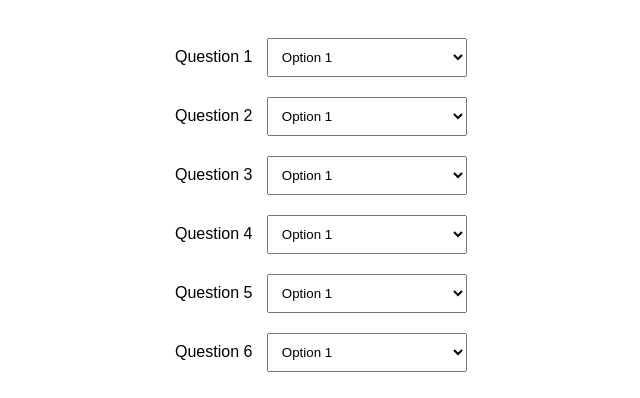
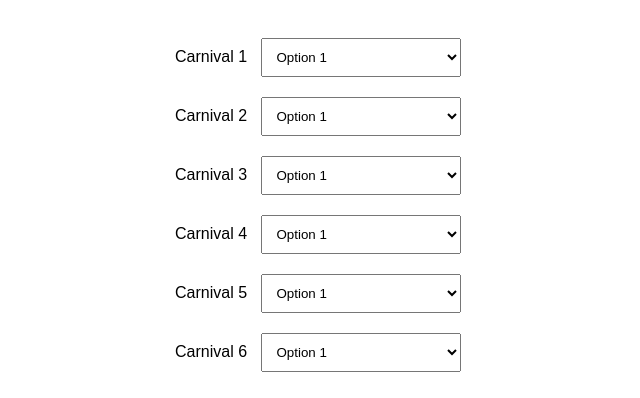
Before and after one commit to MaxNoddings/EISA-Course-Sets, a plain HTML site: page index.html in a window 1280 px wide. Shown: the whole page, without its empty margins (265-905 px from the left). Drawn offline with Linux system fonts and the light colour scheme.

Commit message:
changed dropdown question names

```diff
--- a/index.html
+++ b/index.html
@@ -11,27 +11,27 @@
 <body>
     <form id="dynamicForm">
         <div>
-            <label>Question 1</label>
+            <label>Carnival 1</label>
             <select class="dropdown" id="dropdown1"></select>
         </div>
         <div>
-            <label>Question 2</label>
+            <label>Carnival 2</label>
             <select class="dropdown" id="dropdown2"></select>
         </div>
         <div>
-            <label>Question 3</label>
+            <label>Carnival 3</label>
             <select class="dropdown" id="dropdown3"></select>
         </div>
         <div>
-            <label>Question 4</label>
+            <label>Carnival 4</label>
             <select class="dropdown" id="dropdown4"></select>
         </div>
         <div>
-            <label>Question 5</label>
+            <label>Carnival 5</label>
             <select class="dropdown" id="dropdown5"></select>
         </div>
         <div>
-            <label>Question 6</label>
+            <label>Carnival 6</label>
             <select class="dropdown" id="dropdown6"></select>
         </div>
     </form>
```
